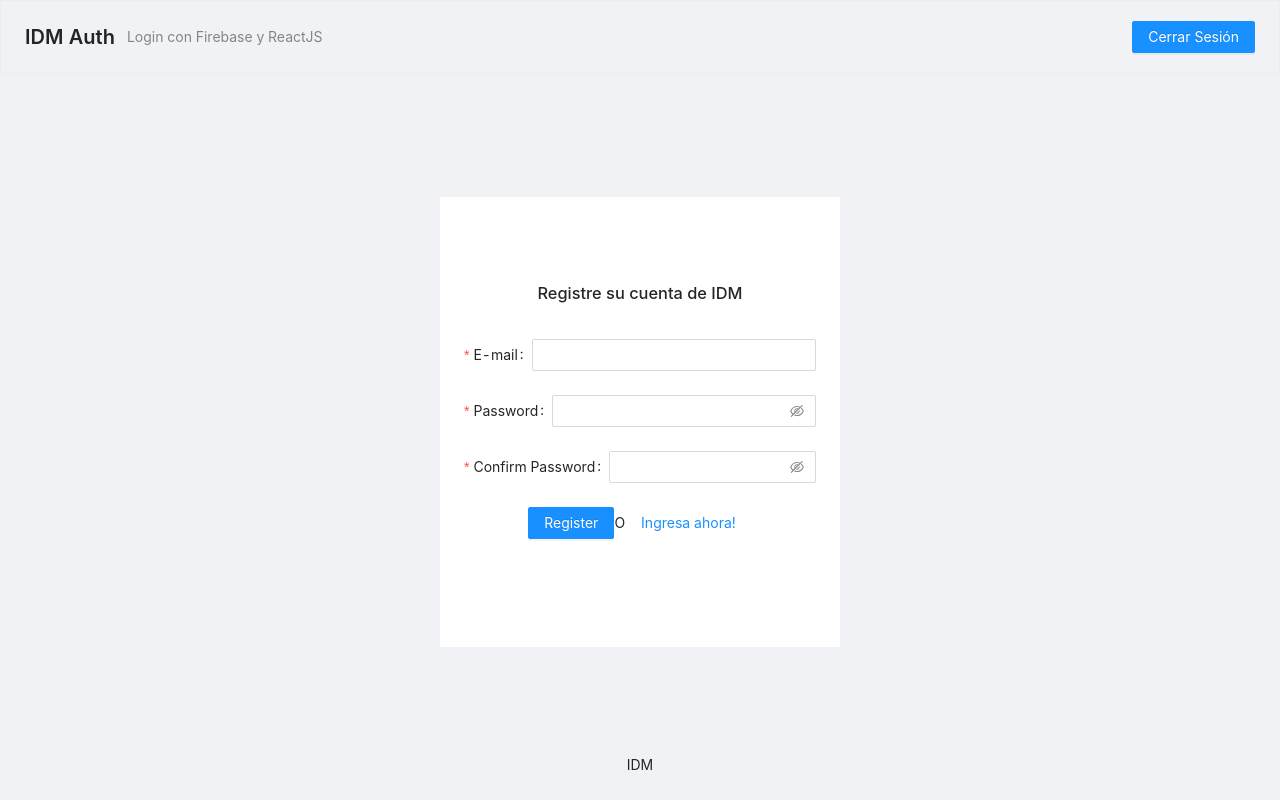
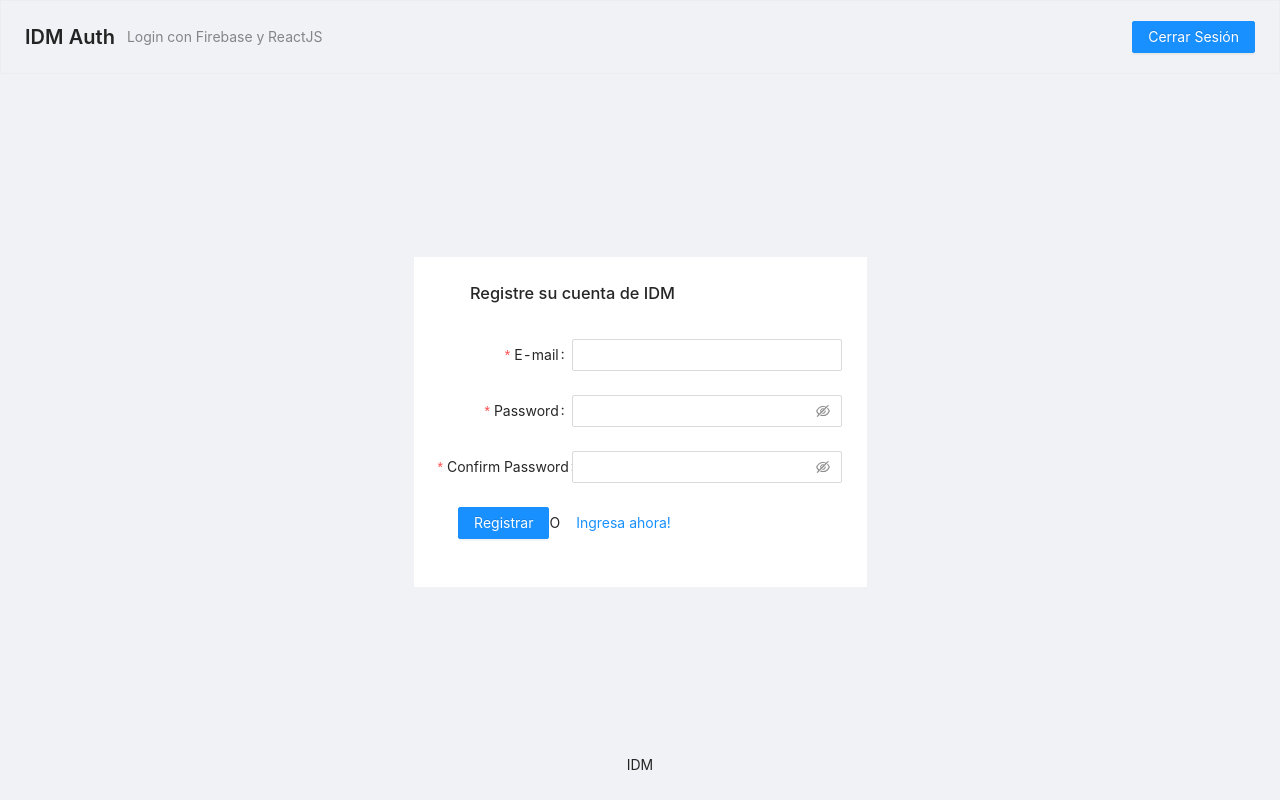
Before and after one commit to emasdev/react-firebase-auth, a React (Create React App) app: page /login in a window 1280 px wide. Both pictures are taken after a click on the button "Registrar Cuenta". Built offline with nearby package versions, Linux system fonts and the light colour scheme; no server answers.

Commit message:
minor changes in Login and Signup

```diff
--- a/src/components/Login.js
+++ b/src/components/Login.js
@@ -28,16 +28,18 @@ const Login = ({ history }) => {
     signInWithEmailAndPassword(auth, values.email, values.password)
       .then((userCredential) => {
         // Signed in
-        const user = userCredential.user;
+        //const user = userCredential.user;
         // ...
       })
       .catch((error) => {
-        const errorCode = error.code;
-        const errorMessage = error.message;
+        //const errorCode = error.code;
+        //const errorMessage = error.message;
         seterror(error.message)
       });
 
   };
+
+
 
   return (
     <Layout style={{ height: "100vh" }}>
@@ -56,8 +58,6 @@ const Login = ({ history }) => {
           style={{
             background: "#fff",
             padding: 24,
-            height: 450,
-            width: 400,
             textAlign: "center",
             flexDirection: "column",
             justifyContent: "center",
@@ -74,7 +74,11 @@ const Login = ({ history }) => {
                 <h3>Acceda a su cuenta de IDM</h3>
               </Form.Item>
               {error ? <Form.Item><Error mensaje={error} /></Form.Item> : null}
-              <Form.Item name="email" rules={[{ required: true, message: "Ingrese su email" }]}>
+              <Form.Item name="email" rules={[
+                {
+                  type: 'email',
+                  message: 'The input is not valid E-mail!',
+                }, { required: true, message: "Ingrese su email" }]}>
                 <Input prefix={<UserOutlined className="site-form-item-icon" />} placeholder="Username" />
               </Form.Item>
               <Form.Item name="password" rules={[{ required: true, message: "Ingrese su contraseña" }]}>
@@ -86,7 +90,7 @@ const Login = ({ history }) => {
               </Form.Item>
               <Form.Item>
                 <Form.Item name="remember" valuePropName="checked" noStyle>
-                  <Checkbox>Remember me</Checkbox>
+                  <Checkbox>Recordarme</Checkbox>
                 </Form.Item>
 
                 <a className="login-form-forgot" href="">
--- a/src/components/Signup.js
+++ b/src/components/Signup.js
@@ -20,19 +20,34 @@ const Signup = ({ setsignup, history }) => {
     createUserWithEmailAndPassword(auth, values.email, values.password)
       .then((userCredential) => {
         // Signed in
-        const user = userCredential.user;
-        console.log('signed in');        // ...
+        //const user = userCredential.user;
+        //console.log('signed in');        // ...
       })
       .catch((error) => {
-        const errorCode = error.code;
-        const errorMessage = error.message;
+        //const errorCode = error.code;
+        //const errorMessage = error.message;
         seterror(error.message)
       });
   };
 
+  const formItemLayout = {
+    labelCol: {
+      xs: { span: 24 },
+      sm: { span: 8 },
+    },
+    wrapperCol: {
+      xs: { span: 24 },
+      sm: { span: 16 },
+    },
+  };
+
+
+
+
   return (
     <>
       <Form
+        {...formItemLayout}
         form={form}
         name="register"
         onFinish={onFinish}
@@ -41,6 +56,7 @@ const Signup = ({ setsignup, history }) => {
         <Form.Item>
           <h3>Registre su cuenta de IDM</h3>
         </Form.Item>
+        {error ? <Form.Item><Error mensaje={error} /></Form.Item> : null}
         <Form.Item
           name="email"
           label="E-mail"
@@ -96,9 +112,11 @@ const Signup = ({ setsignup, history }) => {
           <Input.Password />
         </Form.Item>
 
-        <Form.Item>
+        <Form.Item style={
+          { textAlign: 'center' }
+        }>
           <Button type="primary" htmlType="submit">
-            Register
+            Registrar
           </Button>
           O
           <Button onClick={() => setsignup(false)} type="link" type="link">
```
Also changed, not shown: 1 other file (tests, documents, lock files or other folders).
